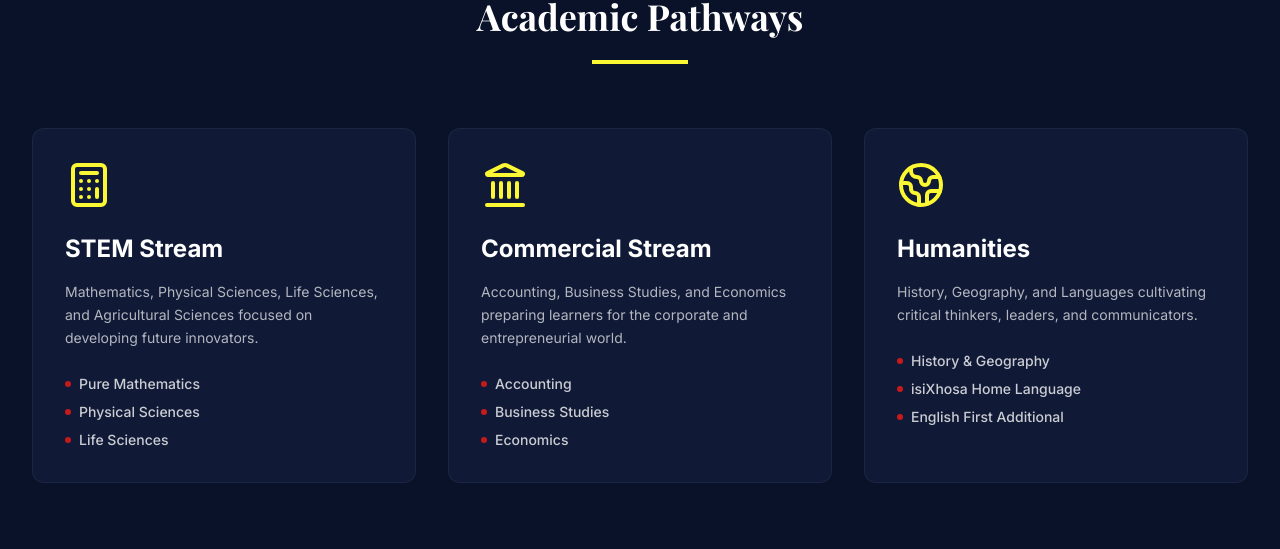
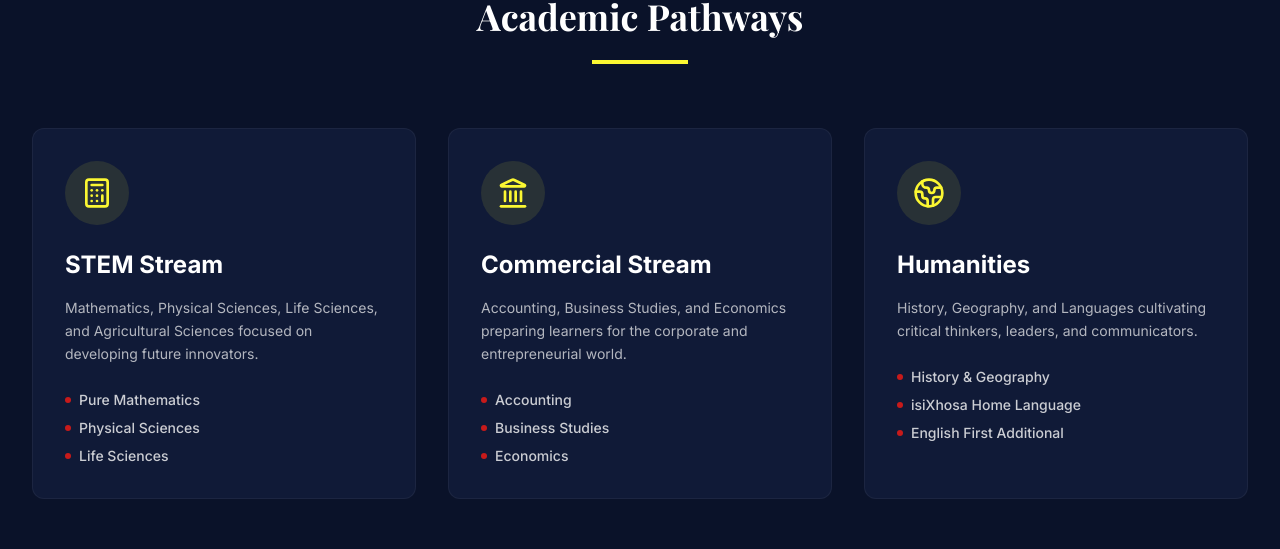
Before and after one commit to ericnangomba/ntsonkothass, a React (Vite) app in the folder artifacts/ntsonkotha-website/: page /academics in a window 1280 px wide. Shown: the part 1675-2224 px from the top of the page. Built offline with nearby package versions, Linux system fonts and the light colour scheme.

Commit message:
UI: unify icon wrappers and card styles (home, academics, admissions)

```diff
--- a/artifacts/ntsonkotha-website/src/pages/academics.tsx
+++ b/artifacts/ntsonkotha-website/src/pages/academics.tsx
@@ -122,8 +122,10 @@ export default function Academics() {
           </div>
 
           <div className="grid grid-cols-1 md:grid-cols-3 gap-8">
-            <div className="bg-card p-8 rounded-xl border border-white/5 hover:border-primary transition-colors">
-              <Calculator className="w-12 h-12 text-primary mb-6" />
+            <div className="bg-card p-8 rounded-xl border border-white/5 hover:border-primary transition-colors text-center md:text-left">
+              <div className="w-16 h-16 bg-primary/10 rounded-full flex items-center justify-center mb-6 mx-auto md:mx-0">
+                <Calculator className="w-8 h-8 text-primary" />
+              </div>
               <h3 className="text-2xl font-bold text-white mb-4">STEM Stream</h3>
               <p className="text-foreground/70 text-sm leading-relaxed mb-6">Mathematics, Physical Sciences, Life Sciences, and Agricultural Sciences focused on developing future innovators.</p>
               <ul className="space-y-2 text-sm text-foreground/80 font-medium">
@@ -133,8 +135,10 @@ export default function Academics() {
               </ul>
             </div>
 
-            <div className="bg-card p-8 rounded-xl border border-white/5 hover:border-primary transition-colors">
-              <Landmark className="w-12 h-12 text-primary mb-6" />
+            <div className="bg-card p-8 rounded-xl border border-white/5 hover:border-primary transition-colors text-center md:text-left">
+              <div className="w-16 h-16 bg-primary/10 rounded-full flex items-center justify-center mb-6 mx-auto md:mx-0">
+                <Landmark className="w-8 h-8 text-primary" />
+              </div>
               <h3 className="text-2xl font-bold text-white mb-4">Commercial Stream</h3>
               <p className="text-foreground/70 text-sm leading-relaxed mb-6">Accounting, Business Studies, and Economics preparing learners for the corporate and entrepreneurial world.</p>
               <ul className="space-y-2 text-sm text-foreground/80 font-medium">
@@ -144,8 +148,10 @@ export default function Academics() {
               </ul>
             </div>
 
-            <div className="bg-card p-8 rounded-xl border border-white/5 hover:border-primary transition-colors">
-              <Globe2 className="w-12 h-12 text-primary mb-6" />
+            <div className="bg-card p-8 rounded-xl border border-white/5 hover:border-primary transition-colors text-center md:text-left">
+              <div className="w-16 h-16 bg-primary/10 rounded-full flex items-center justify-center mb-6 mx-auto md:mx-0">
+                <Globe2 className="w-8 h-8 text-primary" />
+              </div>
               <h3 className="text-2xl font-bold text-white mb-4">Humanities</h3>
               <p className="text-foreground/70 text-sm leading-relaxed mb-6">History, Geography, and Languages cultivating critical thinkers, leaders, and communicators.</p>
               <ul className="space-y-2 text-sm text-foreground/80 font-medium">
--- a/artifacts/ntsonkotha-website/src/pages/admissions.tsx
+++ b/artifacts/ntsonkotha-website/src/pages/admissions.tsx
@@ -54,8 +54,10 @@ export default function Admissions() {
                       {i + 1}
                     </div>
                     <div className="w-[calc(100%-4rem)] md:w-[calc(50%-3rem)] bg-card p-6 rounded-xl border border-white/5 shadow-lg">
-                      <div className="flex items-center gap-3 mb-2">
-                        <step.icon className="w-5 h-5 text-accent" />
+                      <div className="flex flex-col sm:flex-row items-center gap-3 mb-2 text-center sm:text-left">
+                        <div className="w-12 h-12 bg-primary/10 rounded-full flex items-center justify-center mx-auto sm:mx-0">
+                          <step.icon className="w-6 h-6 text-accent" />
+                        </div>
                         <h3 className="font-bold text-white text-lg">{step.title}</h3>
                       </div>
                       <p className="text-sm text-foreground/70">{step.desc}</p>
--- a/artifacts/ntsonkotha-website/src/pages/home.tsx
+++ b/artifacts/ntsonkotha-website/src/pages/home.tsx
@@ -103,19 +103,31 @@ export default function Home() {
       <div className="bg-primary py-4">
           <div className="max-w-7xl mx-auto px-4 flex flex-wrap justify-center md:justify-between items-center gap-6">
             <Link href="/admissions" className="flex items-center gap-2 text-primary-foreground font-bold uppercase tracking-widest hover:text-white transition-colors">
-            <GraduationCap className="w-5 h-5" /> Admissions
+              <span className="w-12 h-12 rounded-full bg-primary/10 flex items-center justify-center">
+                <GraduationCap className="w-6 h-6 text-primary" />
+              </span>
+              <span className="ml-2">Admissions</span>
             </Link>
             <span className="hidden md:block text-primary-foreground/30">•</span>
             <Link href="/academics" className="flex items-center gap-2 text-primary-foreground font-bold uppercase tracking-widest hover:text-white transition-colors">
-            <Trophy className="w-5 h-5" /> Academic Results
+              <span className="w-12 h-12 rounded-full bg-primary/10 flex items-center justify-center">
+                <Trophy className="w-6 h-6 text-primary" />
+              </span>
+              <span className="ml-2">Academic Results</span>
             </Link>
             <span className="hidden md:block text-primary-foreground/30">•</span>
             <Link href="/campus-life" className="flex items-center gap-2 text-primary-foreground font-bold uppercase tracking-widest hover:text-white transition-colors">
-            <Users className="w-5 h-5" /> Campus Life
+              <span className="w-12 h-12 rounded-full bg-primary/10 flex items-center justify-center">
+                <Users className="w-6 h-6 text-primary" />
+              </span>
+              <span className="ml-2">Campus Life</span>
             </Link>
             <span className="hidden md:block text-primary-foreground/30">•</span>
             <Link href="/contact" className="flex items-center gap-2 text-primary-foreground font-bold uppercase tracking-widest hover:text-white transition-colors">
-            <MapPin className="w-5 h-5" /> Contact Us
+              <span className="w-12 h-12 rounded-full bg-primary/10 flex items-center justify-center">
+                <MapPin className="w-6 h-6 text-primary" />
+              </span>
+              <span className="ml-2">Contact Us</span>
             </Link>
           </div>
       </div>
```
Lines whose indentation alone changed are shown as unchanged.
